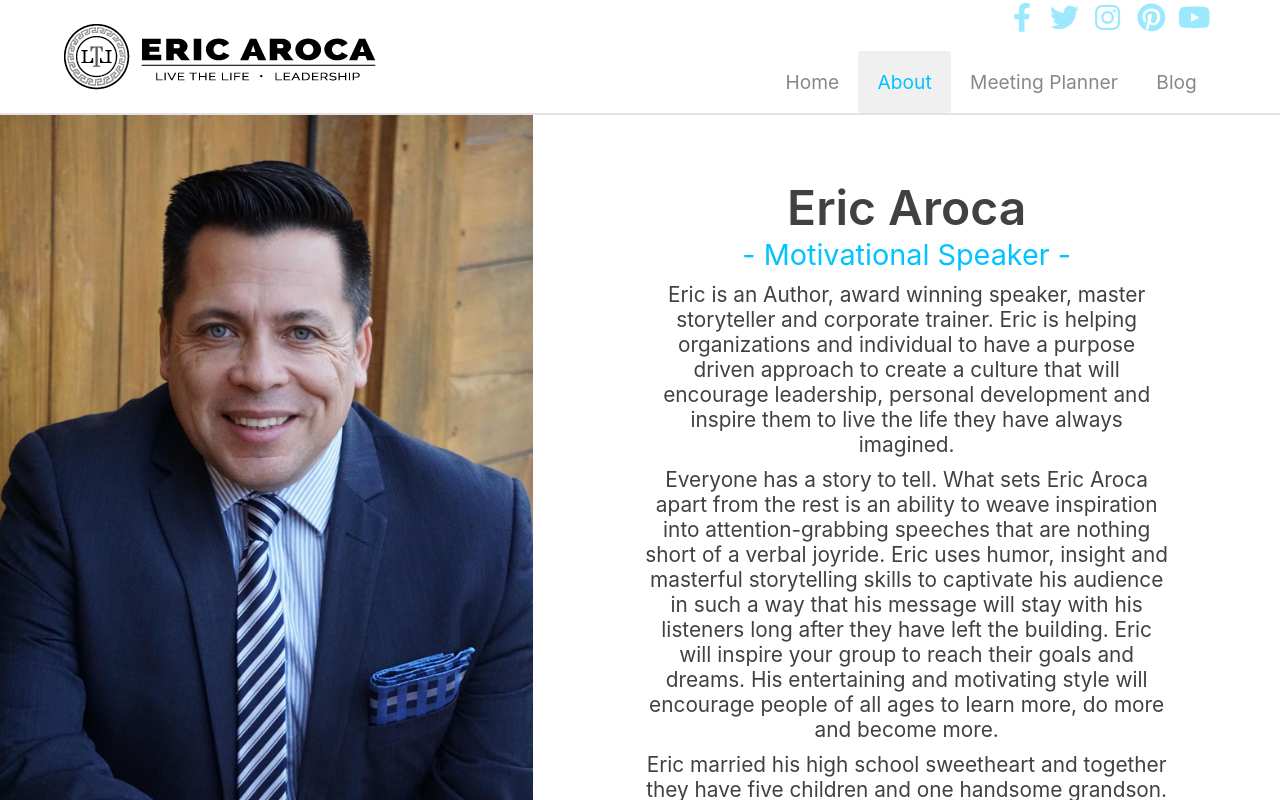
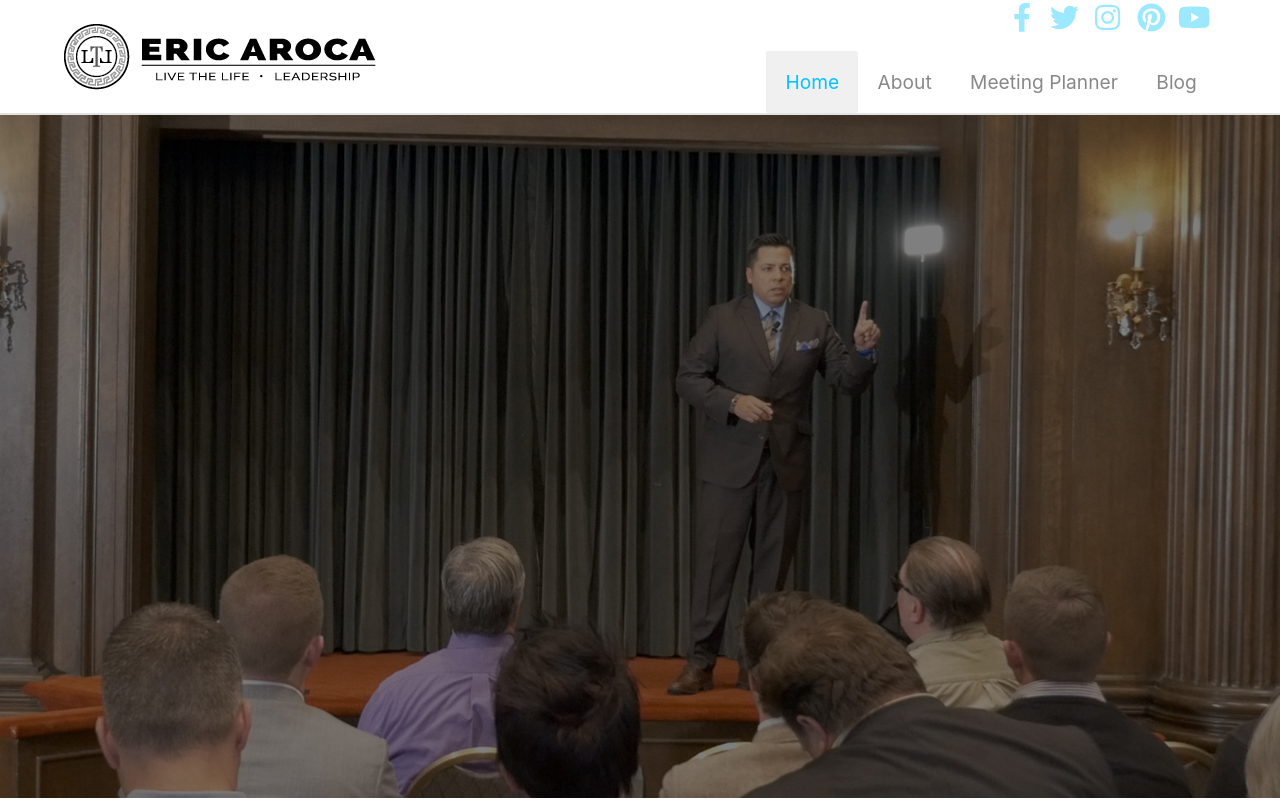
Before and after one commit to kysen/eric-aroca-website, a React (Create React App) app: page / in a window 1280 px wide. Shown: the top 800 px of the page. Built offline with nearby package versions, Linux system fonts and the light colour scheme.

Commit message:
forgot something

```diff
--- a/src/App.js
+++ b/src/App.js
@@ -24,7 +24,7 @@ import Icons from "./helpers/icons";
 
 const App = () => {
   Icons();
-  const [currentContent, setTab] = useState("about");
+  const [currentContent, setTab] = useState("home");
   return (
     <div className="App">
       <Navbar setTab={setTab} currentContent={currentContent} />
```
